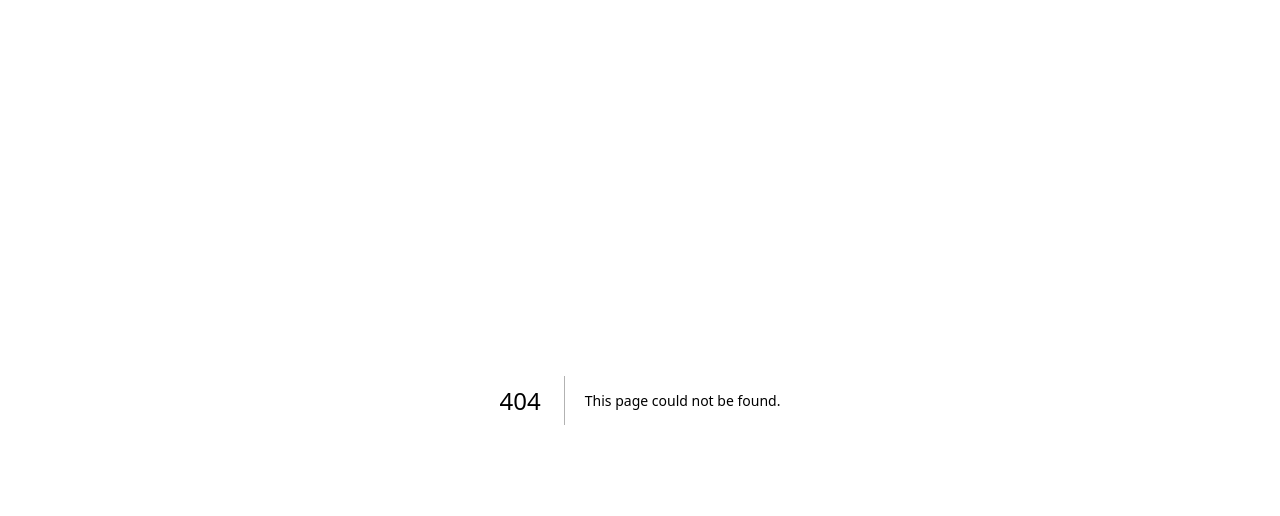
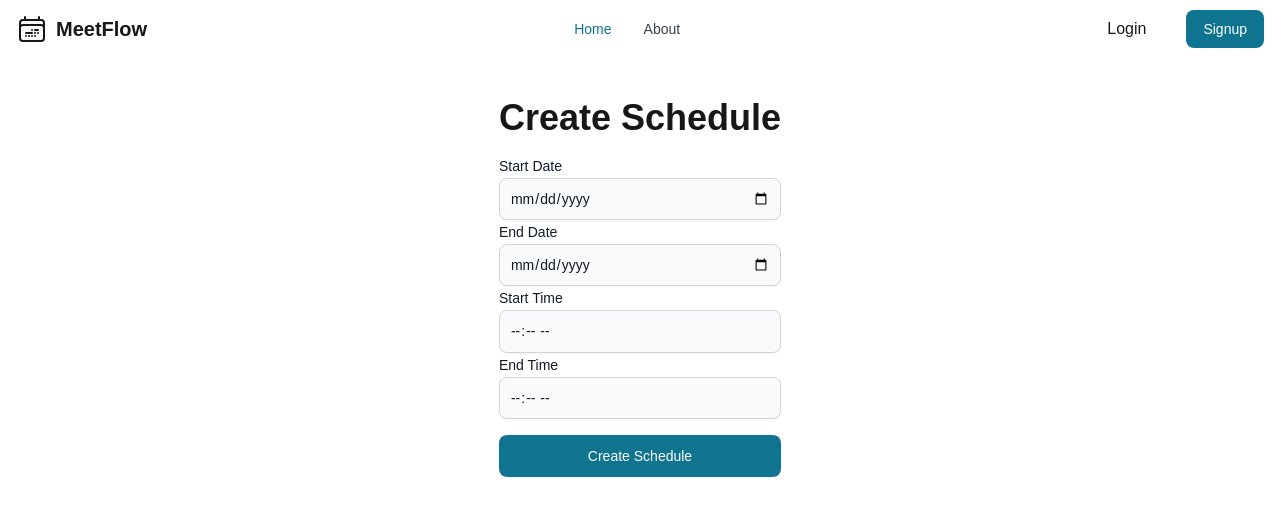
Before and after one commit to ahnayef/meeting-scheduler-frontend, a Next.js app: page /hostDashboard/addSchedule in a window 1280 px wide. Before the commit this address had no page. Shown: the top 516 px of the page. Built offline with nearby package versions, Linux system fonts and the light colour scheme; no server answers.

Commit message:
Add schedule creation functionality and link to add schedule page; update navigation and form handling

```diff
--- a/app/(dashboard)/hostDashboard/HostSchedules.tsx
+++ b/app/(dashboard)/hostDashboard/HostSchedules.tsx
@@ -3,6 +3,7 @@
 import ScheduleBox from "@/app/(components)/ScheduleBox";
 import { Button, Modal } from "flowbite-react";
 import React, { useState } from "react";
+import { FaPlus } from "react-icons/fa6";
 import { HiOutlineExclamationCircle } from "react-icons/hi2";
 
 function HostSchedules({ schedules }: any) {
--- /dev/null
+++ b/app/(dashboard)/hostDashboard/addSchedule/page.tsx
@@ -0,0 +1,123 @@
+"use client";
+
+import { request } from "@/utils/request";
+import { Button, Label, TextInput } from "flowbite-react";
+import { useRouter } from "next/navigation";
+import { useState } from "react";
+import { toast } from "react-toastify";
+import "react-toastify/dist/ReactToastify.css";
+
+const initialForm = {
+  start_date: "",
+  end_date: "",
+  start_tm: "",
+  end_tm: "",
+};
+
+function addSchedule() {
+
+    const router = useRouter();
+
+  const [formState, setFormState] = useState(initialForm);
+
+  const handleChange = (e: any) => {
+    let value = e.target.value;
+    if (e.target.type === "date" || e.target.type === "time") {
+      const date = new Date(e.target.value);
+      if (!isNaN(date.getTime())) {
+        value = new Date(date.getTime() + date.getTimezoneOffset() * 60000)
+          .toISOString()
+          .slice(0, e.target.type === "date" ? 10 : 16);
+      }
+    }
+    setFormState({
+      ...formState,
+      [e.target.id]: value,
+    });
+  };
+
+  const handleSubmit = (e: any) => {
+    e.preventDefault();
+    const startDate = new Date(formState.start_date);
+    const endDate = new Date(formState.end_date);
+    const startTime = new Date(`1970-01-01T${formState.start_tm}:00Z`);
+    const endTime = new Date(`1970-01-01T${formState.end_tm}:00Z`);
+    const duration =
+      (endTime.getTime() - startTime.getTime()) / (1000 * 60 * 60);
+
+    if (endDate < startDate) {
+      toast.error("End date cannot be earlier than start date.");
+      return;
+    }
+
+    if (duration > 2) {
+      toast.error("Meeting duration cannot exceed 2 hours.");
+      return;
+    }
+
+    const res = request.post("/slot/create", formState);
+
+    res
+      .then((res) => {
+        toast.success(res as any);
+        router.push("/hostDashboard");
+      })
+      .catch((error) => {
+        console.error(error);
+        toast.error(error.response.data || error.message);
+      });
+  };
+
+  return (
+    <main className="flex w-full flex-col items-center justify-center">
+      <form className="flex flex-col gap-4 p-10" onSubmit={handleSubmit}>
+        <h1 className="w-full text-center text-2xl font-bold lg:text-4xl">
+          Create Schedule
+        </h1>
+
+        <div className="w-full">
+          <Label htmlFor="start_date" value="Start Date" />
+          <TextInput
+            id="start_date"
+            type="date"
+            required
+            shadow
+            onChange={handleChange}
+          />
+
+          <Label htmlFor="end_date" value="End Date" />
+
+          <TextInput
+            id="end_date"
+            type="date"
+            required
+            shadow
+            onChange={handleChange}
+          />
+
+          <Label htmlFor="start_tm" value="Start Time" />
+          <TextInput
+            id="start_tm"
+            type="time"
+            required
+            shadow
+            onChange={handleChange}
+          />
+
+          <Label htmlFor="end_tm" value="End Time" />
+
+          <TextInput
+            id="end_tm"
+            type="time"
+            required
+            shadow
+            onChange={handleChange}
+          />
+        </div>
+        <Button type="submit">Create Schedule</Button>
+      </form>
+    </main>
+  );
+}
+
+export default addSchedule;
--- a/app/(dashboard)/hostDashboard/page.tsx
+++ b/app/(dashboard)/hostDashboard/page.tsx
@@ -1,5 +1,7 @@
 import React from "react";
 import HostSchedules from "./HostSchedules";
+import { FaPlus } from "react-icons/fa6";
+import Link from "next/link";
 
 export default function Host({ params }: { params: { id: string } }) {
   const hostDetails = {
@@ -125,6 +127,12 @@ export default function Host({ params }: { params: { id: string } }) {
     <>
       <div className="flex h-full w-full flex-col items-center justify-center gap-10 p-10">
         <h2 className="text-2xl font-semibold">Schedules</h2>
+        <Link href="hostDashboard/addSchedule"  className="flex justify-center items-center shadow border p-2 cursor-pointer gap-1 flex-row">
+        <FaPlus className="text-2xl"/>
+        <p>
+        Add Schedule
+        </p>
+        </Link>
         <HostSchedules schedules={schedules} />
         <h2 className="text-2xl font-semibold">Booked Schedules</h2>
         <HostSchedules schedules={bookedSchedules} />
--- a/app/page.tsx
+++ b/app/page.tsx
@@ -1,9 +1,15 @@
+"use client"
 import { Button } from "flowbite-react";
 import Image from "next/image";
 import { Nav } from "./(components)/Navbar";
 import Footer from "./(components)/Footer";
+import { Router } from "next/router";
+import { useRouter } from "next/navigation";
 
 export default function Home() {
+
+  const router = useRouter();
+
   return (
     <>
       <Nav />
@@ -19,7 +25,7 @@ export default function Home() {
             </p>
 
             <div className="flex flex-row gap-10">
-              <Button className="">Get started</Button>
+              <Button className=""  onClick={()=> router.push("/signup")}>Get started</Button>
             </div>
           </div>
           <div className="hidden lg:col-span-5 lg:mt-0 lg:flex">
```
